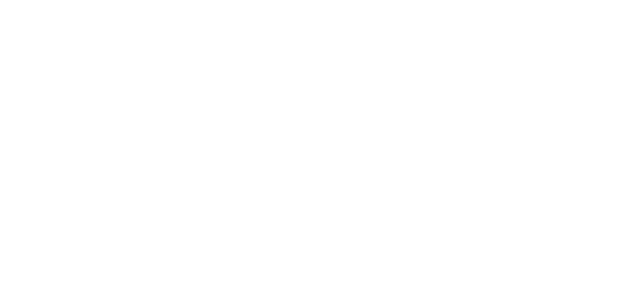
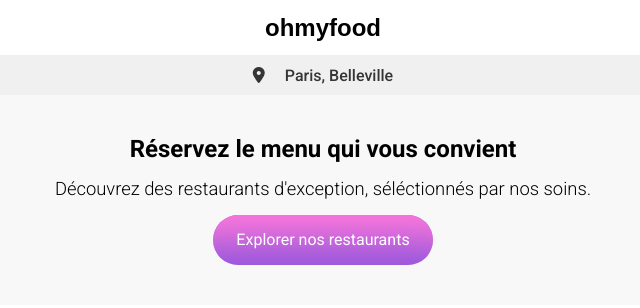
Before and after one commit to camillemoly/CamilleMoly_3_02112020, a website: page index.html in a window 1280 px wide. Shown: the whole page, without its empty margins (317-957 px from the left). Drawn offline with Linux system fonts and the light colour scheme; a web font is replaced by a local one.

Commit message:
header + location + presentation + button

```diff
--- a/index.html
+++ b/index.html
@@ -2,13 +2,34 @@
 <html>
   <head>
     <meta charset="utf-8" />
-        <meta name="viewport" content="width=device-width, initial-scale=1.0">
-        <link rel="stylesheet" href="./css/style.css"/>
-        <script src="https://kit.fontawesome.com/af1cd2eb9e.js" crossorigin="anonymous"></script>
+    <meta name="viewport" content="width=device-width, initial-scale=1.0" />
+    <link rel="stylesheet" href="./css/style.css" />
+    <script
+      src="https://kit.fontawesome.com/af1cd2eb9e.js"
+      crossorigin="anonymous"
+    ></script>
     <title>Ohmyfood!</title>
   </head>
 
   <body>
-
+    <!-- HEADER & LOGO -->
+    <header class="header">
+      <h1 class="header__logo">ohmyfood</h1>
+    </header>
+    <!-- LOCATION -->
+    <section class="location">
+      <i class="fas fa-map-marker-alt location__icon"></i>
+      <span class="location__text">Paris, Belleville</span>
+    </section>
+    <!-- PRESENTATION -->
+    <section class="presentation">
+      <h1 class="presentation__title">Réservez le menu qui vous convient</h1>
+      <h2 class="presentation__subtitle">
+        Découvrez des restaurants d'exception, séléctionnés par nos soins.
+      </h2>
+      <a href="#restaurants">
+        <div class="presentation__button button">Explorer nos restaurants</div>
+      </a>
+    </section>
   </body>
 </html>
--- a/package.json
+++ b/package.json
@@ -15,5 +15,5 @@
   "bugs": {
     "url": "https://github.com/camillemoly/CamilleMoly_3_02112020/issues"
   },
-  "homepage": "https://github.com/camillemoly/CamilleMoly_3_02112020#readme"
+  "homepage": "https://github.com/camillemoly/CamilleMoly_3_02112020#index.html"
 }
--- /dev/null
+++ b/sass/base/_base.scss
@@ -0,0 +1,9 @@
+body{
+    margin: auto;
+    /* no margin top/bottom for the page and center the page horizontally when the navigator > 1440 px */
+    min-height: 100vh; /* indicates that the body must be at least the height of the screen whatever the device */
+    max-width: 1440px; /* to keep the model appearance */
+    // display: flex; /* to distribute all the containers fairly whatever the height of the device */
+    // flex-direction: column;
+    // justify-content: space-between;
+}
--- /dev/null
+++ b/sass/base/_typography.scss
@@ -0,0 +1,23 @@
+@import url('https://fonts.googleapis.com/css2?family=Shrikhand&display=swap');
+@import url('https://fonts.googleapis.com/css2?family=Roboto:wght@100;300;400;500;700;900&display=swap');
+
+body{
+    font-family: "Roboto", sans-serif;
+}
+
+.header__logo{
+    font-family: "Shrikhand", sans-serif;
+}
+
+a{
+    text-decoration: none;
+    color: black;
+}
+
+h1{
+    font-weight: 700;
+}
+
+p{
+    margin: 0;
+}
--- /dev/null
+++ b/sass/components/_buttons.scss
@@ -0,0 +1,15 @@
+@import "../utils/variables";
+
+.button{
+    height: 50px;
+    width: 220px;
+    border-radius: 30px;
+    background-color: $color-primary;
+    box-shadow: 0 105px 40px -80px $color-secondary inset;
+    //Put a box-shadow ahead the background-color to make a gradient beacause in CSS, transition doesn't work on linear-gradient.
+    color: white;
+    &:hover, &:active{
+        box-shadow: 0 130px 40px -80px $color-secondary inset;
+        transition: box-shadow 300ms;
+    }
+}
--- /dev/null
+++ b/sass/components/_flex.scss
@@ -0,0 +1,8 @@
+.header, .location, .presentation, .button{
+    display: flex;
+}
+
+.header, .location, .presentation, .button{
+    justify-content: center;
+    align-items: center;
+}
--- /dev/null
+++ b/sass/layout/_header.scss
@@ -0,0 +1,11 @@
+@import "../utils/variables";
+
+.header{
+    z-index: 1;
+    margin: 0;
+    height: 55px;
+    box-shadow: 0px 0px 5px 1px $box-shadow-color;
+    &__logo{
+        font-size: 1.5rem;
+    }
+}
--- a/sass/main.scss
+++ b/sass/main.scss
@@ -1 +1,33 @@
-// Homepage du package.json à modifier !!
+@import "./base/base";
+@import "./base/typography";
+@import "./components/buttons";
+@import "./components/flex";
+@import "./layout/header";
+@import "./utils/variables";
+
+// ************************************************************* INDEX *********************************************************** //
+// LOCATION
+.location{
+    height: 40px;
+    background-color: $background-medium;
+    color: $background-dark;
+    &__text{
+        margin-left: 20px;
+        font-weight: 500;
+    }
+}
+
+// PRESENTATION
+.presentation{
+    flex-direction: column;
+    text-align: center;
+    padding: 40px 30px;
+    background-color: $background-light;
+    &__title{
+        margin: 0 40px;
+    }
+    &__subtitle{
+        font-size: 1.15rem;
+        font-weight: 300;
+    }
+}
--- /dev/null
+++ b/sass/utils/_variables.scss
@@ -0,0 +1,7 @@
+$color-primary: #9356DC;
+$color-secondary: #FF79DA;
+$color-tertiary: #99E2D0;
+$background-light: #f8f8f8 ;
+$background-medium: #f0f0f0;
+$background-dark: #353535;
+$box-shadow-color : #c5c5c5;
```
Also changed, not shown: css/style.css, 1 other file. Lines whose indentation alone changed are shown as unchanged.
